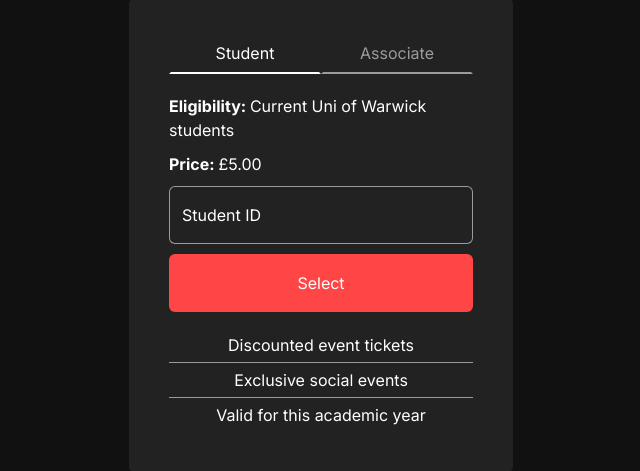
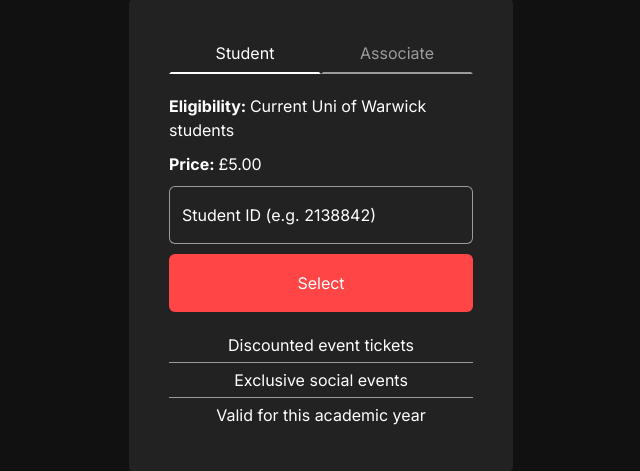
Before and after one commit to neilshaabi/warwick-asoc, a Flask app: page /membership in a window 1280 px wide. Shown: the part 219-690 px from the top of the page, without its empty margins (319-959 px from the left). Run offline with Flask 2, Linux system fonts and the light colour scheme; some libraries are stand-ins or nearby versions.

Commit message:
Update membership.html

```diff
--- a/app/templates/membership.html
+++ b/app/templates/membership.html
@@ -27,8 +27,8 @@
                     <p><strong>Eligibility: </strong>Current Uni of Warwick students</p>
                     <p><strong>Price: </strong>£{{ '%0.2f' % membership_prices["Student"] }}</p>
                     <div class="form-floating">
-                        <input type="text" id="student_id" name="student_id" placeholder="Student ID" class="form-control">
-                        <label for="student_id">Student ID</label>
+                        <input type="text" id="student_id" name="student_id" placeholder="Student ID (e.g. 2138842)" class="form-control">
+                        <label for="student_id">Student ID (e.g. 2138842)</label>
                     </div>
                 </div>
 
```
